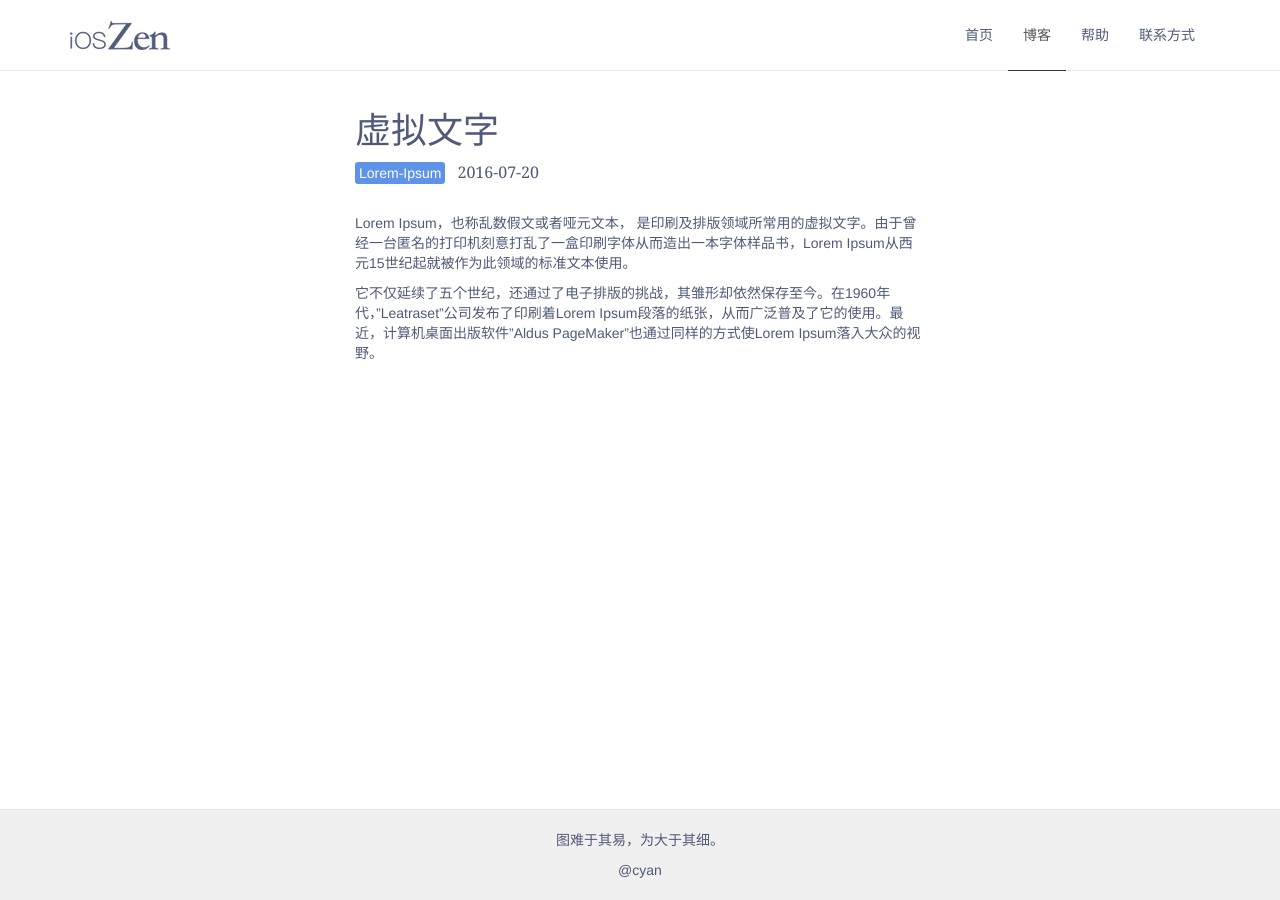
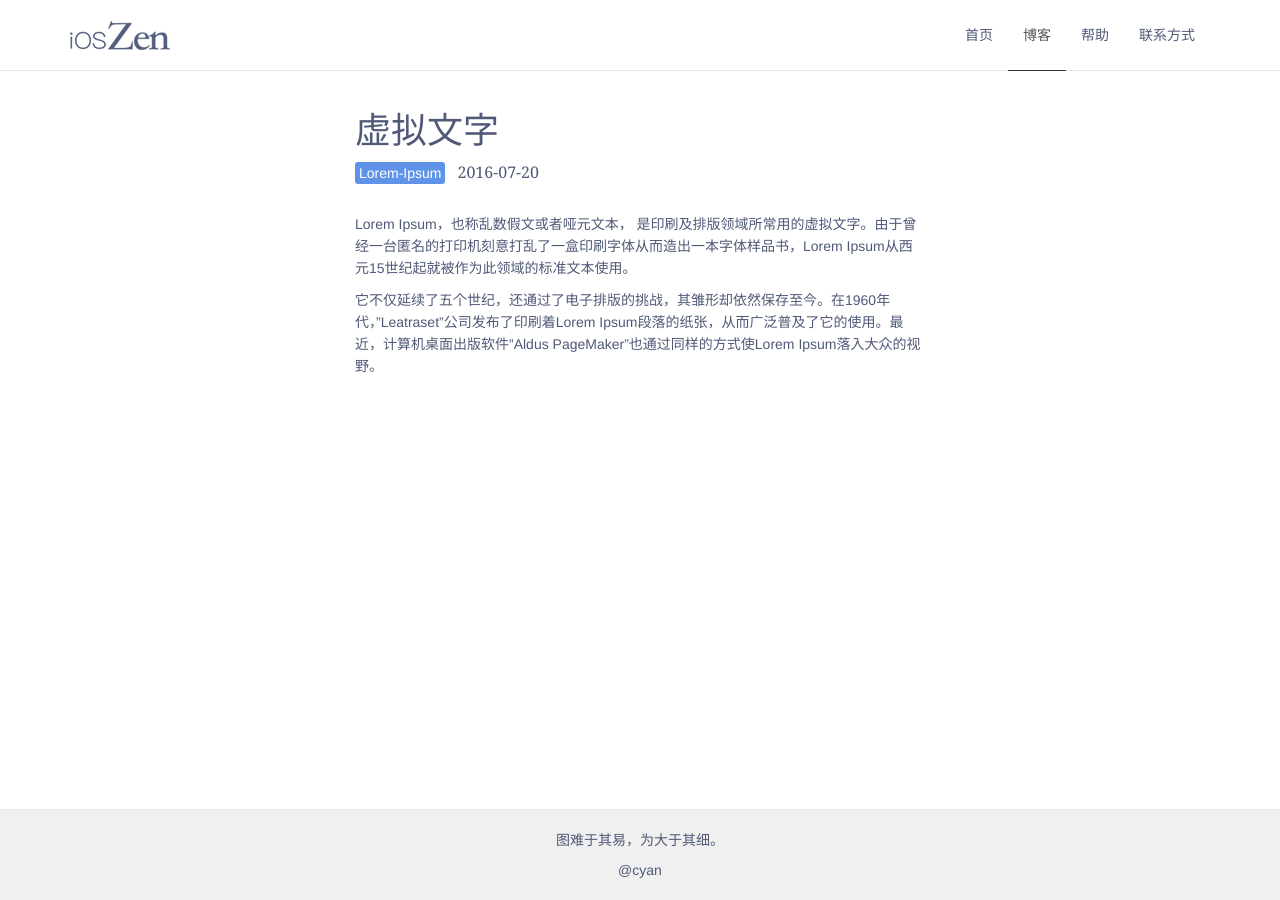
Before and after one commit to macbetter/ioszen.com-redesign, a Jekyll site: the page built from _posts/2016-07-20-lorem-ipsum.markdown, in a window 1280 px wide. Built offline with Jekyll 4.4.1, drawn with Linux system fonts in a browser that asks for light colours.

Commit message:
post content line height

```diff
--- a/_sass/pages/_blog-single.scss
+++ b/_sass/pages/_blog-single.scss
@@ -5,6 +5,7 @@
 
     .post-content {
       margin-top: 30px;
+      line-height: 22px;
     }
   }
 }
```
